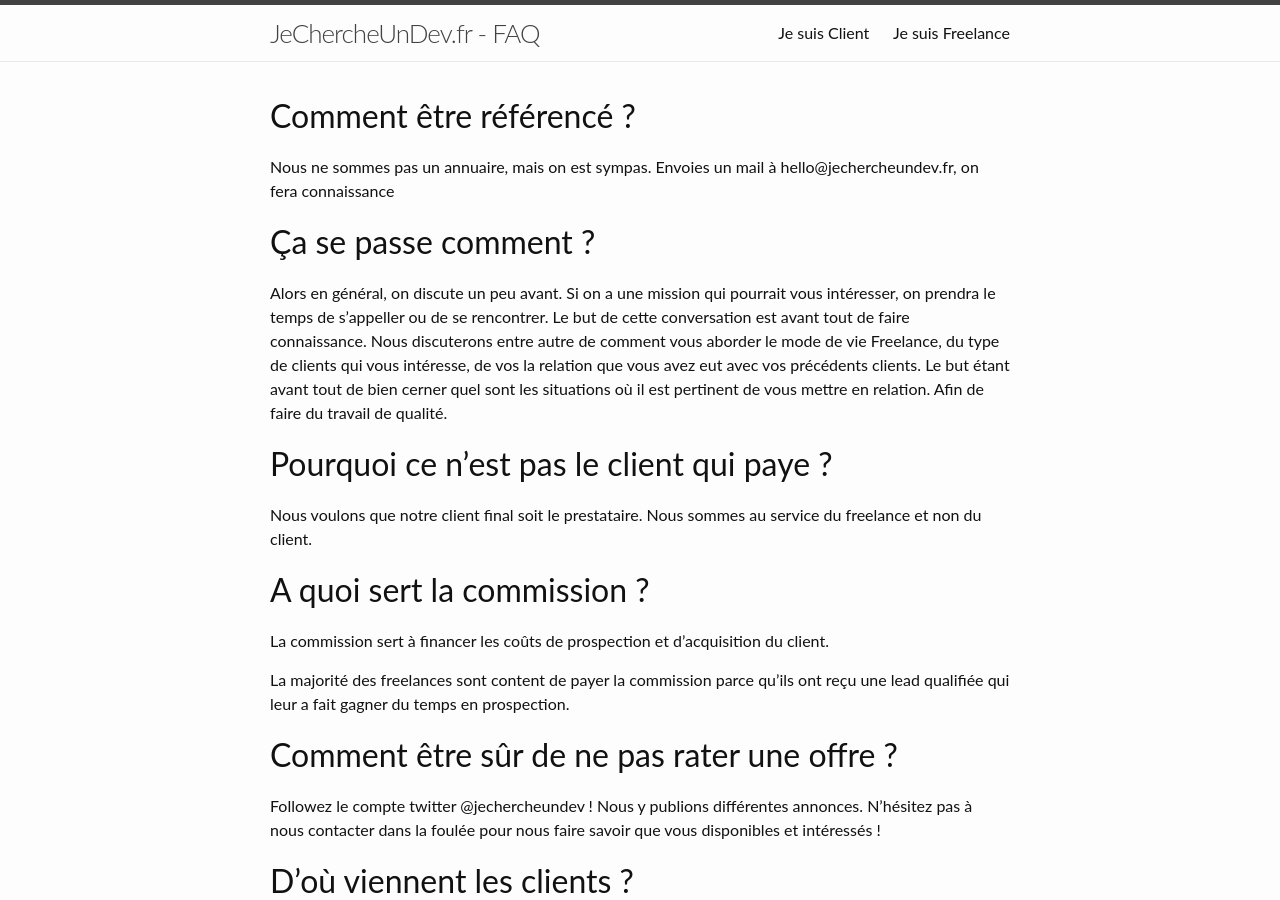
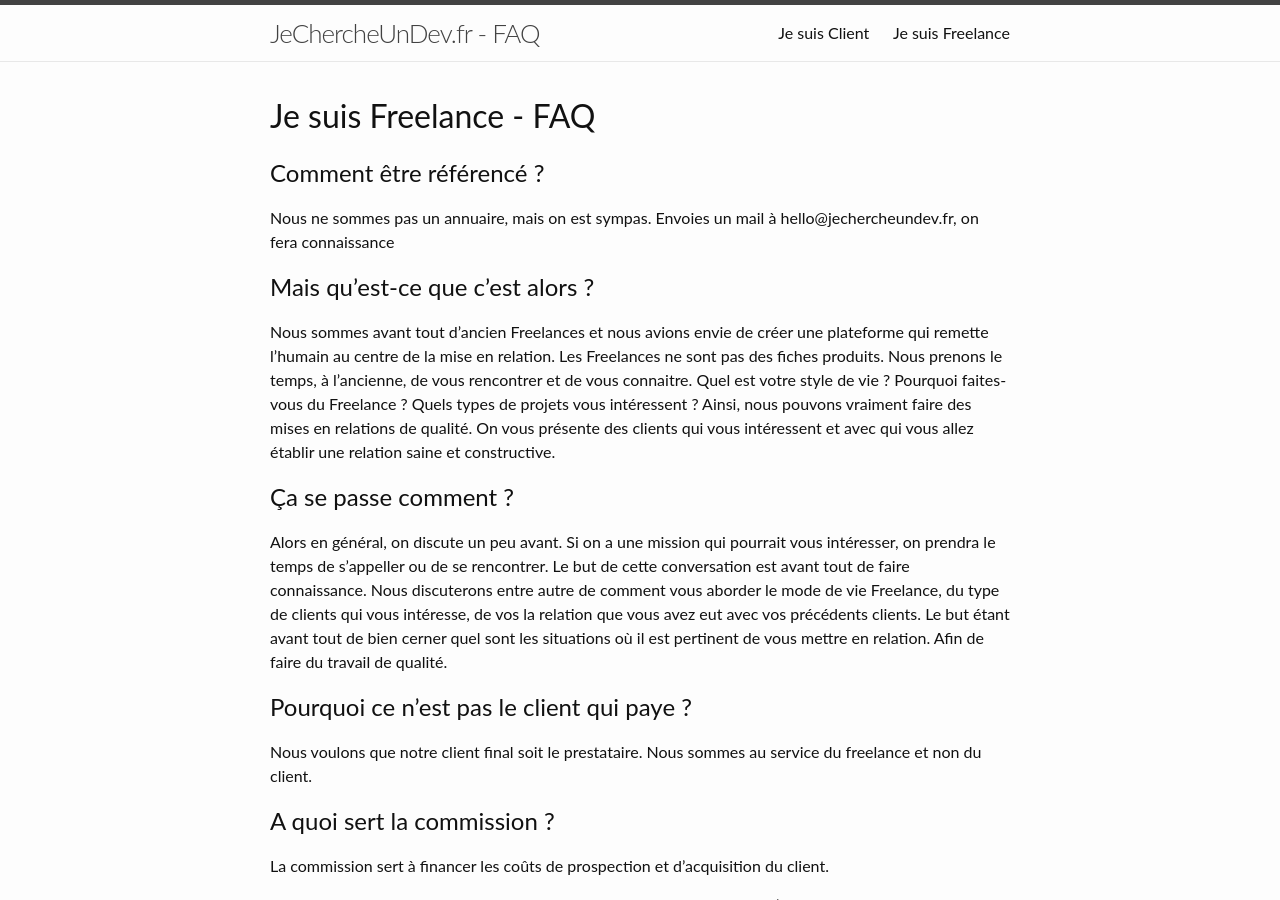
Before and after one commit to jechercheundev/faq, a Jekyll site: the page built from freelance.md, in a window 1280 px wide and 900 px high. Built offline with Jekyll 4.4.1, drawn with Linux system fonts in a browser that asks for light colours.

Commit message:
Laïus Mais Qu'estce que c'est

```diff
--- a/freelance.md
+++ b/freelance.md
@@ -2,52 +2,61 @@
 layout: default
 title: Je suis Freelance
 ---
+# Je suis Freelance - FAQ
 
-# Comment être référencé ?
+## Comment être référencé ?
 
 Nous ne sommes pas un annuaire, mais on est sympas. Envoies un mail à hello@jechercheundev.fr, on fera connaissance
 
-# Ça se passe comment ?
+## Mais qu'est-ce que c'est alors ?
+
+Nous sommes avant tout d'ancien Freelances et nous avions envie de créer une plateforme qui remette l'humain au centre de la mise en relation. Les Freelances ne sont pas des fiches produits. Nous prenons le temps, à l'ancienne, de vous rencontrer et de vous connaitre.
+Quel est votre style de vie ?
+Pourquoi faites-vous du Freelance ?
+Quels types de projets vous intéressent ?
+Ainsi, nous pouvons vraiment faire des mises en relations de qualité. On vous présente des clients qui vous intéressent et avec qui vous allez établir une relation saine et constructive.
+
+## Ça se passe comment ?
 
 Alors en général, on discute un peu avant. Si on a une mission qui pourrait vous intéresser, on prendra le temps de s'appeller ou de se rencontrer. Le but de cette conversation est avant tout de faire connaissance. Nous discuterons entre autre de comment vous aborder le mode de vie Freelance, du type de clients qui vous intéresse, de vos la relation que vous avez eut avec vos précédents clients. Le but étant avant tout de bien cerner quel sont les situations où il est pertinent de vous mettre en relation. Afin de faire du travail de qualité.
 
-# Pourquoi ce n'est pas le client qui paye ?
+## Pourquoi ce n'est pas le client qui paye ?
 
 Nous voulons que notre client final soit le prestataire. Nous sommes au service du freelance et non du client.
 
-# A quoi sert la commission ?
+## A quoi sert la commission ?
 
 La commission sert à financer les coûts de prospection et d'acquisition du client.
 
 La majorité des freelances sont content de payer la commission parce qu'ils ont reçu une lead qualifiée qui leur a fait gagner du temps en prospection.
 
-# Comment être sûr de ne pas rater une offre ?
+## Comment être sûr de ne pas rater une offre ?
 
 Followez le compte twitter @jechercheundev ! Nous y publions différentes annonces. N'hésitez pas à nous contacter dans la foulée pour nous faire savoir que vous disponibles et intéressés !
 
-# D'où viennent les clients ?
+## D'où viennent les clients ?
 
 Les clients viennent de plusieurs canaux d'acquisition. Principalement du referal (bouche à oreille), mais certains sont aussi le fruit d'une acquisition payée (Adwords, Facebook Ads).
 
 Dans tous les cas, nous qualifions les clients. En particulier, nous nous assurons qu'ils disposent d'un budget conséquent pour la mission. C'est une condition nécessaire pour que nous considérions le propect comme suffisament qualifié pour être présenté à un prestataire.
 
-# Le client ne me répond plus
+## Le client ne me répond plus
 
 Envoie nous un message ! on s'occupe de savoir pourquoi :-)
 
 Le plus souvent, s'ils ralentissent un peu, c'est qu'ils ne sont pas habitué à un service aussi efficace et n'avaient pas prévu de démarrer le projet tout de suite.
 
-# Le client ne m'a pas contacté alors que vous avez poussé mon profil
+## Le client ne m'a pas contacté alors que vous avez poussé mon profil
 
 Ça arrive, le prochain te contactera sûrement !
 
-# Comment-vous rémunerez-vous ?
+## Comment-vous rémunerez-vous ?
 
 Nous prenons des commissions auprès du vous pour vous avoir apporter l'affaire. Il est parfois d'usage que le prestataire refacture la commission au client, avec son accord. N'hésitez pas à ouvrir la discussion sur ce sujet avec lui ! En général, soit il a envie, soit il vous dit tout de suite non. Pas besoin d'insister !
 
 Les commissions sont toujours fixes et vous l'acceptez avant que nous présentions votre profil au client.
 
-# Pourquoi des commissions fixes ?
+## Pourquoi des commissions fixes ?
 
 Il y a deux raisons.
 
@@ -55,7 +64,7 @@ La première est de ne pas avoir d'influence sur le devis. Si notre commission
 
 La deuxième est de faciliter l'accès au service d'apport d'affaire pour un freelance sur un statut de micro-entreprise. Il est en effet plus simple pour une personne dont les charges sont proportionnelles au CA de payer des commissions "one-shot" plutot que proportionnelles et récurrentes.
 
-# Quel est le montant des commissions ?
+## Quel est le montant des commissions ?
 
 Nous avons un barème simple pour les petites missions.
 
@@ -63,20 +72,20 @@ Nous avons un barème simple pour les petites missions.
 * Les missions de moins de 5000€ de budget donnent lieu à une commission de 250€.
 * Les missions de moins de 10000€ de budget donnent lieu à une commission de 500€.
 
-# A quel moment je paye la commission ?
+## A quel moment je paye la commission ?
 
 Nous vous encourageons à prendre un accompte. Si vous en prenez un, nous attendrons que le client ait fait ce versement pour vous facturer. Sinon nous vous facturerons au plus tôt après la signature
 
-# Est-ce que vous présentez d'autre profils que des Freelances ?
+## Est-ce que vous présentez d'autre profils que des Freelances ?
 
 Oui, il est possible que dans certains cas, nous puissions présenter le profil d'un consultant avec un contrat de travail pour une société de service. Ces sociétés de services sont triées sur le volet. Nous nous assurons que l'entreprise s'intéresse à la satisfaction et au bien-être de ses collaborateurs, et que le consultant est bien intéressé par la mission. Nous qualifions le consultant en direct aussi bien que s'il était un freelance.
 
-# Pouvez-vous recommander des agences ?
+## Pouvez-vous recommander des agences ?
 
 Si cela correspond au besoin, nous devons le faire. Encore une fois, ces agences sont triées sur le volet. Nous avons pris le temps de rencontrer leurs collaborateurs, d'apprendre à les connaitre. Nous recommandons une agence parce qu'elle a une véritable valeur ajoutée qui la rend inimitable. Ces agences sont des coups de coeurs pour plusieurs raisons. Nous avons aimé la vision de l'entreprise. Nous avons apprécié la cohésion de l'équipe. Certaines agences sont très petites, et ressemblent plus à un groupe de Freelances. D'autres agences sont plus grandes, mais ont su grandir en gardant la valeur ajoutée de travailler ensemble.
 
 Nous avons également la possibilité de vous proposer des agences en "Offshore". Dans ce cas, nous avons aussi pris le temps de connaitre le prestataire. Et encore une fois, nous vous recommandons cette agence, pas parce que ses tarifs sont plus intéressants, mais parce que nous sommes convaincu que la qualité du travail et des livrables saura faire plus que vous combler. Nous avons voyagé et rencontré certaines de ces équipes !
 
-# Pourquoi ce n'est pas jeChercheUnDev qui facture la prestation ?
+## Pourquoi ce n'est pas jeChercheUnDev qui facture la prestation ?
 
 Les intermédiaires peuvent ajouter une opacité à la relation client-prestataire. Ils peuvent s'empiler et rendre la prestation beaucoup plus couteuse. Notre volonté est de démarrer une relation claire et enrichissante pour le client aussi bien que le prestataire final. C'est pourquoi nous invitons le client à vous contacter directement, bien en amont de la signature du contrat.
```
Also changed, not shown: client.md (+10 -10 lines).
